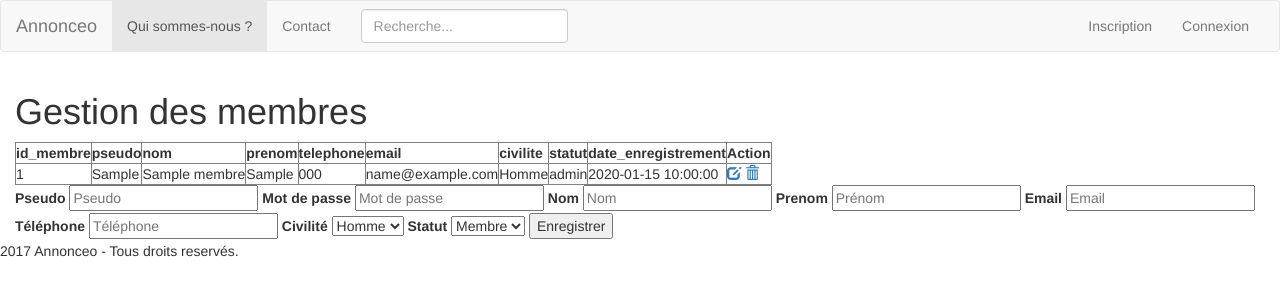
After one commit to PH276/annonceo, a PHP site: page /backoffice/gestion_membres.php in a window 1280 px wide. The commit adds this page. Shown: the top 300 px of the page. Run offline with PHP 8.4, Linux system fonts and the light colour scheme; tables that the repository leaves empty hold one stand-in row (values such as "Sample post").

Commit message:
commit 5
gestion des membres + modif header et footer + repertoire img

```diff
--- /dev/null
+++ b/backoffice/gestion_membres.php
@@ -0,0 +1,125 @@
+<?php
+require_once ('../inc/init.inc.php');
+
+if (isset($_GET['msg']) && $_GET['msg'] == 'validation' && isset($_GET['id'])){
+    $msg .= '<div class="validation">Le membre n° '.$_GET['id'].' a été correctement enregistré !</div>';
+}
+
+if (isset($_GET['msg']) && $_GET['msg'] == 'suppr' && isset($_GET['id'])){
+    $msg .= '<div class="validation">Le membre n° '.$_GET['id'].' a été correctement supprimé !</div>';
+}
+
+$resultat = $pdo->query('SELECT * FROM membre');
+$membres = $resultat -> fetchAll(PDO::FETCH_ASSOC);
+// $contenu .=  '<br>Nombre de membres : '.$resultat->rowCount().'<br><hr>';
+
+$contenu .= '<table border=1>';
+$contenu .= '<tr>';
+
+for($i=0;$i < $resultat->columnCount();$i++){
+    $colonne = $resultat->getColumnMeta($i);
+    if ($colonne['name']!='mdp'){
+        $contenu .=  '<th>';
+        $contenu .=  $colonne['name'];
+        $contenu .= '</th>';
+    }
+}
+$contenu .=  '<th>';
+$contenu .=  'Action';
+$contenu .= '</th>';
+
+$contenu .= '</tr>';
+foreach ($membres as $val){
+    $contenu .= '<tr>';
+    foreach($val as $key => $val2){
+        if ($key !='mdp'){
+            $contenu .= '<td>';
+            switch ($key) {
+                case 'civilite' :
+                $contenu .=  ($val2 == 'f')?'Femme':'Homme';
+                break;
+
+                case 'statut' :
+                $contenu .=  ($val2 == '1')?'admin':'membre';
+                break;
+
+                default :
+                $contenu .=  $val2;
+            }
+
+
+            $contenu .= '</td>';
+        }
+    }
+    $contenu .= '<td>';
+    $contenu .= '<a href="../inscription.php?id='.$val['id_membre'].'"> <span class="glyphicon glyphicon-edit" aria-hidden="true"></span></a> ';
+    $contenu .= ' <a href="supprimer_membre.php?id='.$val['id_membre'].'"> <span class="glyphicon glyphicon-trash" aria-hidden="true"></span></a>';
+    $contenu .= '</td>';
+    $contenu .= '</tr>';
+}
+$contenu .= '</table>';
+
+
+$page = 'gestion membres - ';
+require_once ('../inc/header.inc.php');
+?>
+
+<!--  contenu HTML  -->
+<h1>Gestion des membres</h1>
+<div class="">
+
+    <?= $contenu ?>
+</div>
+
+<div class="">
+
+    <?php
+    $pseudo = 		(isset($_POST['pseudo'])) ? $_POST['pseudo'] : '';
+    $nom = 			(isset($_POST['nom'])) ? $_POST['nom'] : '';
+    $prenom = 		(isset($_POST['prenom'])) ? $_POST['prenom'] : '';
+    $email = 		(isset($_POST['email'])) ? $_POST['email'] : '';
+    $telephone = 		(isset($_POST['telephone'])) ? $_POST['telephone'] : '';
+    $civilite = 	(isset($_POST['civilite'])) ? $_POST['civilite'] : '';
+    $statut = 	(isset($_POST['statut'])) ? $_POST['statut'] : '';
+    ?>
+
+
+
+    <form method="post" action="">
+        <label >Pseudo</label>
+        <input type="text" name="pseudo" value="<?= $pseudo ?>" placeholder="Pseudo"/>
+
+        <label >Mot de passe</label>
+        <input type="password" name="mdp" placeholder="Mot de passe"/>
+
+        <label >Nom</label>
+        <input type="text" name="nom" value="<?= $nom ?>" placeholder="Nom"/>
+
+        <label >Prenom</label>
+        <input type="text" name="prenom" value="<?= $prenom ?>" placeholder="Prénom"/>
+
+        <label >Email</label>
+        <input type="text" name="email" value="<?= $email ?>" placeholder="Email"/>
+
+        <label >Téléphone</label>
+        <input type="text" name="telephone" value="<?= $telephone ?>" placeholder="Téléphone"/>
+
+        <label >Civilité</label>
+
+        <select name="civilite">
+            <option value="m" selected >Homme</option>
+            <option value="f" <?= ($civilite == 'f') ? 'selected' : '' ?> >Femme</option>
+        </select>
+
+        <label >Statut</label>
+        <select name="civilite">
+
+            <option value="0" selected >Membre</option>
+            <option value="1" <?= ($statut == '1') ? 'selected' : '' ?> >Admin</option>
+        </select>
+
+        <input type="submit" value="Enregistrer">
+    </form>
+</div>
+
+<?php require_once ('../inc/footer.inc.php'); ?>
--- a/inc/footer.inc.php
+++ b/inc/footer.inc.php
@@ -1,10 +1,11 @@
 </div>
+</main>
 <footer>
 	<?= date('Y') ?> Annonceo - Tous droits reservés.
 	<!-- jQuery (necessary for Bootstrap's JavaScript plugins) -->
 	<script src="https://ajax.googleapis.com/ajax/libs/jquery/1.12.4/jquery.min.js"></script>
 	<!-- Include all compiled plugins (below), or include individual files as needed -->
-		<script src="js/bootstrap.min.js"></script>
+	<script src="<?= RACINE_ANNONCEO ?>js/bootstrap.min.js"></script>
 </footer>
 
 </body>
--- a/inc/header.inc.php
+++ b/inc/header.inc.php
@@ -3,7 +3,7 @@
 <head>
     <meta charset="UTF-8" />
     <!-- Bootstrap -->
-    <link href="css/bootstrap.min.css" rel="stylesheet">
+    <link href="<?= RACINE_ANNONCEO ?>css/bootstrap.min.css" rel="stylesheet">
 
     <link rel="stylesheet" href="css/styleAdmin.css">
     <link rel="stylesheet" href="<?= RACINE_ANNONCEO ?>css/style.css"/>
@@ -11,8 +11,7 @@
 </head>
 <body>
     <header>
-        <div class="conteneur">
-
+        <!-- <div class="conteneur"> -->
             <nav class="navbar navbar-default">
                 <div class="container-fluid">
                     <!-- Brand and toggle get grouped for better mobile display -->
@@ -23,7 +22,7 @@
                             <span class="icon-bar"></span>
                             <span class="icon-bar"></span>
                         </button>
-                        <a class="navbar-brand" href="index.php">Annonceo</a>
+                        <a class="navbar-brand" href="<?= RACINE_ANNONCEO ?>index.php">Annonceo</a>
                     </div>
 
                     <!-- Collect the nav links, forms, and other content for toggling -->
@@ -41,7 +40,7 @@
                         <ul class="nav navbar-nav navbar-right">
                             <?php if(userConnecte()) : ?>
                                 <li class="dropdown">
-                                    <a href="#" class="dropdown-toggle" data-toggle="dropdown" role="button" aria-haspopup="true" aria-expanded="false">Espace membre<span class="caret"></span></a>
+                                    <a href="#" class="dropdown-toggle" data-toggle="dropdown" role="button" aria-haspopup="true" aria-expanded="false"><span class="glyphicon glyphicon-user" aria-hidden="true"></span> Espace membre<span class="caret"></span></a>
                                     <ul class="dropdown-menu">
                                         <li><a  class="<?=  ($page == 'Profil') ? 'active' : ''  ?>" href="<?= RACINE_ANNONCEO ?>profil.php">Profil</a></li>
                                         <?php if(userAdmin()) :	?>
@@ -61,7 +60,7 @@
                         </div><!-- /.navbar-collapse -->
                     </div><!-- /.container-fluid -->
                 </nav>
-            </div>
+            <!-- </div> -->
         </header>
-        <body>
+        <main>
             <div class="container-fluid">
```
Also changed, not shown: img/delete.png (added), img/edit.png (added). Lines whose indentation alone changed are shown as unchanged.
